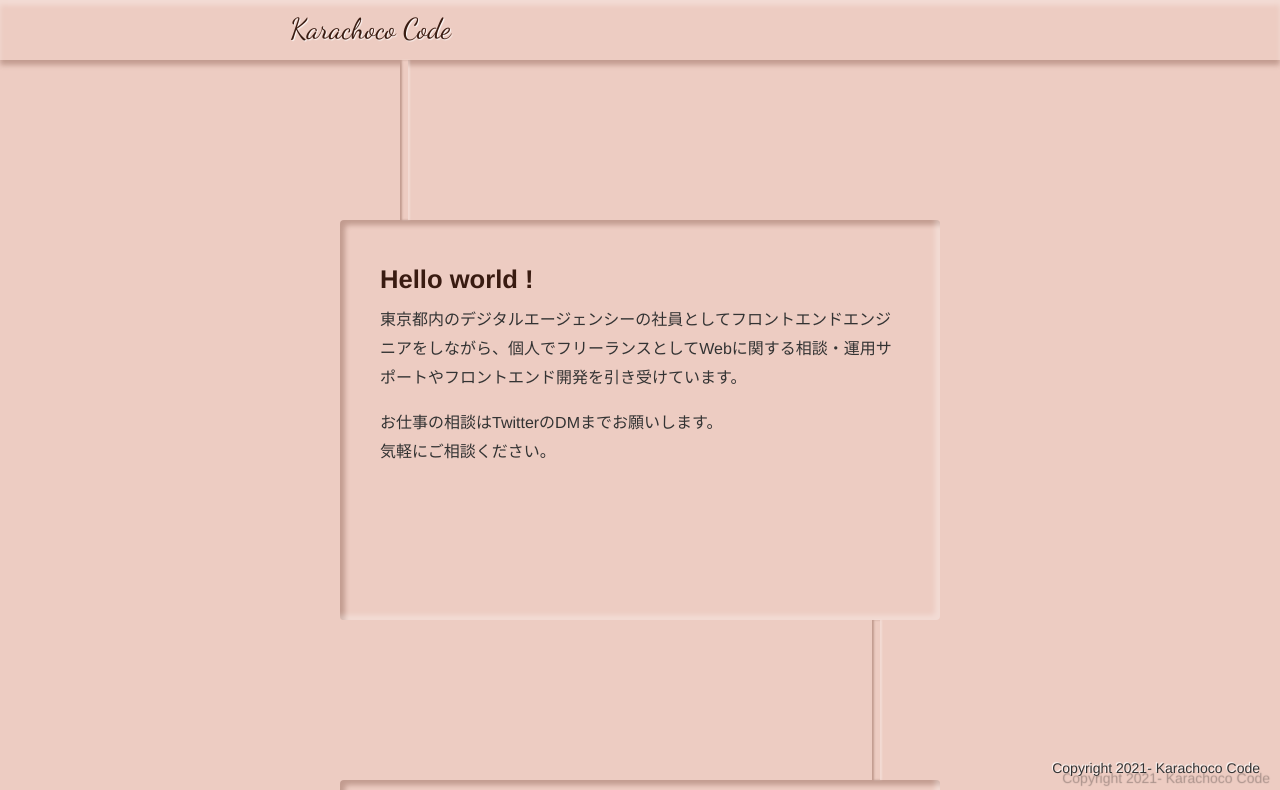
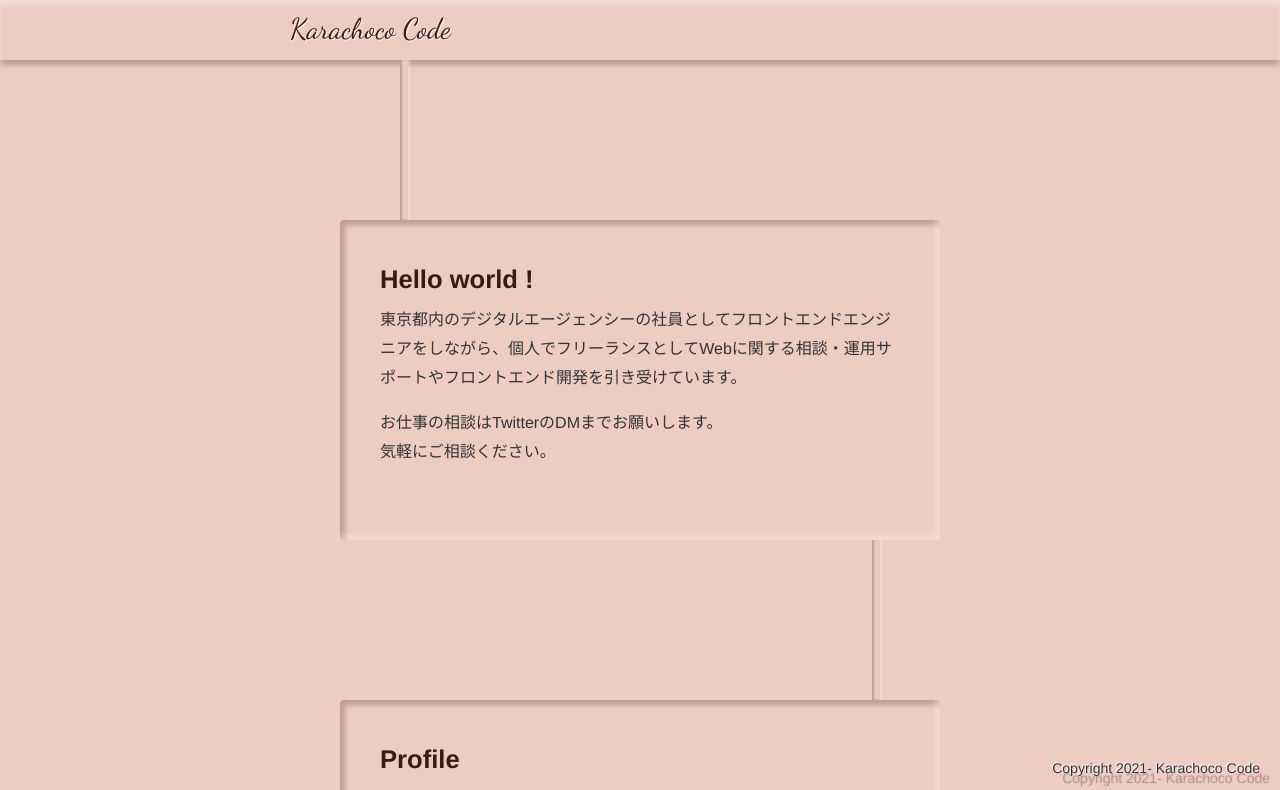
Before and after one commit to chinen-octtn/chi-portfolio, a Vue app: page / in a window 1280 px wide. Shown: the top 790 px of the page. Built offline with nearby package versions, Linux system fonts and the light colour scheme.

Commit message:
mod: Sectionの高さを小さくして変わりに余白を広く

```diff
--- a/src/components/element/Section.vue
+++ b/src/components/element/Section.vue
@@ -24,7 +24,7 @@ export default {
 .block {
   margin-top: 20vh;
   max-width: 600px;
-  min-height: 50vh;
+  min-height: 40vh;
   /* background: var(--color-light); */
   /* box-shadow: inset 0 0 5px var(--alpha-main); */
   position: relative;
@@ -59,7 +59,7 @@ export default {
 }
 
 .block > .inner {
-  padding: 20px;
+  padding: 40px 20px;
 }
 
 @media print, screen and (min-width: 768px) {
```
